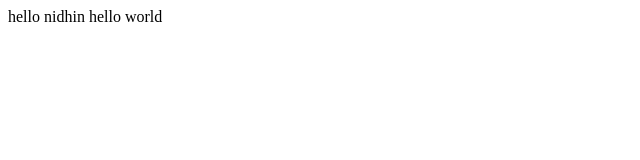
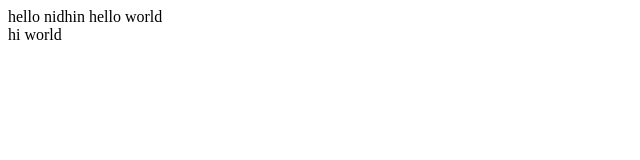
Before and after one commit to Nidhin-K-R/sample-for-practice, a plain HTML site: page index.html in a window 1280 px wide. Shown: the full height of the page, 0-640 px from the left. Drawn offline with Linux system fonts and the light colour scheme.

Commit message:
third word inserted

```diff
--- a/index.html
+++ b/index.html
@@ -8,5 +8,8 @@
 <body>
     hello nidhin
     hello world
+    <br>
+    hi world
+
 </body>
 </html>
```
